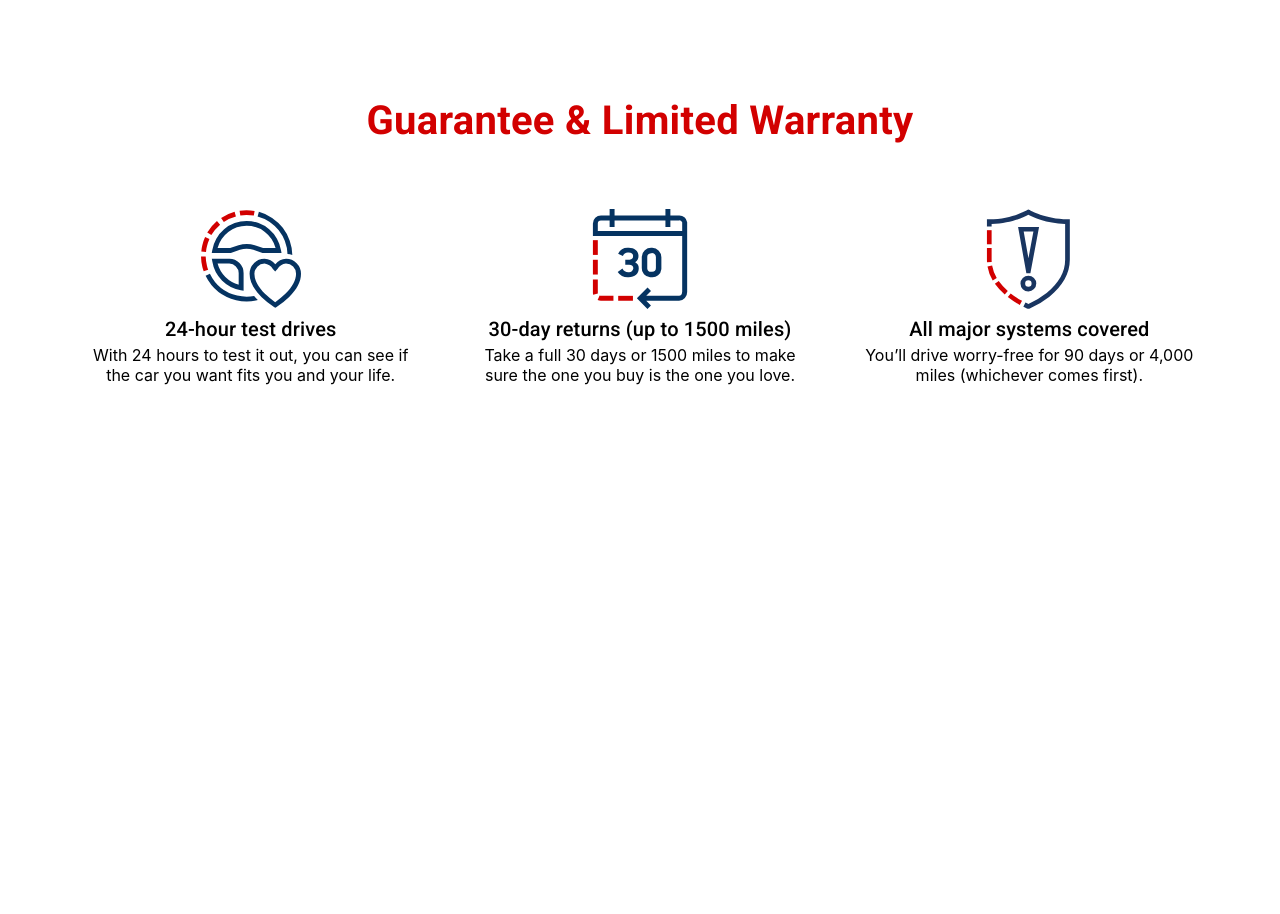
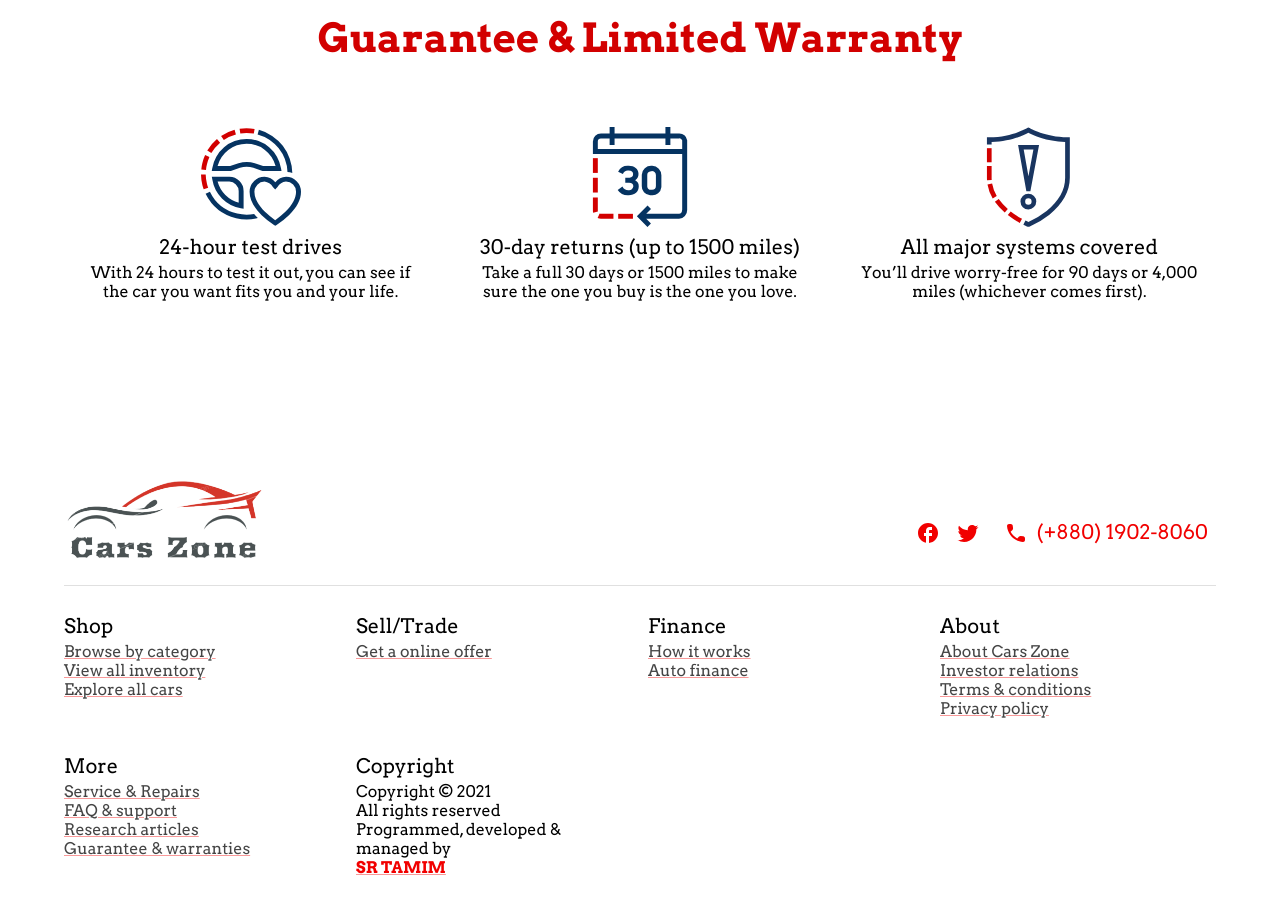
Before and after one commit to sr-tamim/cars-zone, a React (Create React App) app: page / in a window 1280 px wide. Shown: the part 700-1614 px from the top of the page. Before the commit the page ends 1199 px from the top, so only its background shows below. Built offline with nearby package versions, Linux system fonts and the light colour scheme; no server answers.

Commit message:
footer added & font changed

```diff
--- a/public/index.html
+++ b/public/index.html
@@ -9,9 +9,7 @@
   <meta name="description" content="Cars Zone - Made by SR TAMIM" />
   <link rel="apple-touch-icon" href="%PUBLIC_URL%/logo192.png" />
 
-  <!-- mui roboto font -->
-  <link rel="manifest" href="%PUBLIC_URL%/manifest.json" />
-  <link rel="stylesheet" href="https://fonts.googleapis.com/css?family=Roboto:300,400,500,700&display=swap" />
+
   <!-- mui font icons -->
   <link rel="stylesheet" href="https://fonts.googleapis.com/icon?family=Material+Icons" />
 
--- a/src/App.js
+++ b/src/App.js
@@ -12,12 +12,14 @@ import UserProfile from "./pages/UserProfile";
 import CarDetails from "./pages/CarDetails";
 import Page404 from "./pages/404";
 import Dashboard from "./pages/Dashboard";
+import Footer from "./components/Common/Footer/Footer";
 
 export const theme = createTheme({
   palette: {
-    primary: { main: "#f20000", dark: "#d20000", light: "#ff1a1a" }
+    primary: { main: "#f10000", dark: "#d20000", light: "#ff1a1a" }
   },
   typography: {
+    fontFamily: ['Arvo', 'BlinkMacSystemFont', '"Segoe UI"', 'Roboto', 'Oxygen', 'Ubuntu', 'Cantarell', '"Fira Sans"', '"Droid Sans"', '"Helvetica Neue"', 'sans-serif'].join(','),
     h4: {
       fontSize: '1.3rem',
       '@media (min-width:600px)': {
@@ -61,6 +63,7 @@ function App() {
                 <Route path="*"><Page404 /></Route>
               </Switch>
             </Box>
+            <Footer />
           </Box>
         </Router>
       </AuthContextProvider>
--- a/src/components/CarsSection/CarsSection.js
+++ b/src/components/CarsSection/CarsSection.js
@@ -1,4 +1,4 @@
-import { Grid } from '@mui/material';
+import { Grid, Typography } from '@mui/material';
 import { Box } from '@mui/system';
 import axios from 'axios';
 import React, { useEffect, useState } from 'react';
@@ -17,6 +17,7 @@ const CarsSection = ({ dataAmount }) => {
 
     return (!cars ? <LoadingSpinner style={{ padding: '100px 0' }} /> :
         <Box sx={{ maxWidth: 'xl', mx: 'auto', p: 2 }}>
+            <Typography variant="h4" align="center" color="primary" fontWeight="bold" mb={6}>Popular Cars</Typography>
             <Grid container rowSpacing={4} columnSpacing={{ xs: 1, sm: 2, md: 3, xl: 4 }}
                 sx={{ justifyContent: 'center' }}>
                 {
--- a/src/components/CarsSection/SingleCar/SingleCar.js
+++ b/src/components/CarsSection/SingleCar/SingleCar.js
@@ -50,7 +50,7 @@ const SingleCar = ({ carInfo }) => {
                     px: 2, pt: 12, pb: 3
                 }} >
                     <Box sx={{ display: 'flex', alignItems: 'center', justifyContent: 'space-between' }}>
-                        <Typography variant="h4"
+                        <Typography variant="h5"
                             sx={{ fontWeight: 'bold', textTransform: 'capitalize' }}
                         >{carName}</Typography>
                         <CarPrice>${price}</CarPrice>
--- /dev/null
+++ b/src/components/Common/Footer/Footer.js
@@ -0,0 +1,97 @@
+import { Container, Divider, Grid, Link, Typography } from '@mui/material';
+import { Box } from '@mui/system';
+import React from 'react';
+import { FacebookRounded, PhoneRounded, Twitter } from '@mui/icons-material';
+
+const Footer = () => {
+    return (
+        <Box component="footer">
+            <Container sx={{ my: 8 }}>
+                <Box sx={{
+                    display: 'flex', flexWrap: 'wrap', justifyContent: 'space-between'
+                }}>
+                    <Box component="img" src="/images/logo.png" sx={{ width: '200px' }} />
+                    <Box sx={{
+                        display: 'flex', alignItems: 'flex-end',
+                        my: 2, '&>a': {
+                            color: 'primary.main', fontSize: '20px', textDecoration: 'none', mx: 1,
+                            display: 'flex', alignItems: 'flex-end'
+                        }
+                    }}>
+                        <Box component='a' href="https://facebook.com/srtamim21">
+                            <FacebookRounded color="primary" />
+                        </Box>
+                        <Box component='a' href="https://twitter.com/TaMiM__tamim">
+                            <Twitter color="primary" />
+                        </Box>
+                        <Box component="a" href="tel:+88019028060">
+                            <PhoneRounded sx={{ mx: 1 }} />
+                            (+880) 1902-8060
+                        </Box>
+                    </Box>
+                </Box>
+                <Divider sx={{ my: 3 }} />
+
+                <Grid container rowSpacing={4} columnSpacing={2}>
+                    <Grid item xs={12} sm={4} md={3} xl={2} sx={{
+                        display: 'flex', flexDirection: 'column',
+                        '& > a': { color: '#000000bb' }
+                    }}>
+                        <Typography variant='h6'>Shop</Typography>
+                        <Link href="#">Browse by category</Link>
+                        <Link href="#">View all inventory</Link>
+                        <Link href="#">Explore all cars</Link>
+                    </Grid>
+                    <Grid item xs={12} sm={4} md={3} xl={2} sx={{
+                        display: 'flex', flexDirection: 'column',
+                        '& > a': { color: '#000000bb' }
+                    }}>
+                        <Typography variant='h6'>Sell/Trade</Typography>
+                        <Link href="#">Get a online offer</Link>
+                    </Grid>
+                    <Grid item xs={12} sm={4} md={3} xl={2} sx={{
+                        display: 'flex', flexDirection: 'column',
+                        '& > a': { color: '#000000bb' }
+                    }}>
+                        <Typography variant='h6'>Finance</Typography>
+                        <Link href="#">How it works</Link>
+                        <Link href="#">Auto finance</Link>
+                    </Grid>
+                    <Grid item xs={12} sm={4} md={3} xl={2} sx={{
+                        display: 'flex', flexDirection: 'column',
+                        '& > a': { color: '#000000bb' }
+                    }}>
+                        <Typography variant='h6'>About</Typography>
+                        <Link href="#">About Cars Zone</Link>
+                        <Link href="#">Investor relations</Link>
+                        <Link href="#">Terms & conditions</Link>
+                        <Link href="#">Privacy policy</Link>
+                    </Grid>
+                    <Grid item xs={12} sm={4} md={3} xl={2} sx={{
+                        display: 'flex', flexDirection: 'column',
+                        '& > a': { color: '#000000bb' }
+                    }}>
+                        <Typography variant='h6'>More</Typography>
+                        <Link href="#">Service & Repairs</Link>
+                        <Link href="#">FAQ & support</Link>
+                        <Link href="#">Research articles</Link>
+                        <Link href="#">Guarantee & warranties</Link>
+                    </Grid>
+                    <Grid item xs={12} sm={4} md={3} xl={2} sx={{
+                        display: 'flex', flexDirection: 'column'
+                    }}>
+                        <Typography variant='h6'>Copyright</Typography>
+                        <Typography variant="p">
+                            Copyright © 2021 <br />
+                            All rights reserved <br />
+                            Programmed, developed & managed by <br />
+                            <Link href="https://linkedin.com/in/srtamim" color="primary" fontWeight="bold" target="_blank">SR TAMIM</Link>
+                        </Typography>
+                    </Grid>
+                </Grid>
+            </Container>
+        </Box>
+    );
+};
+
+export default Footer;
--- a/src/components/Common/LoadingSpinner/LoadingSpinner.js
+++ b/src/components/Common/LoadingSpinner/LoadingSpinner.js
@@ -5,7 +5,7 @@ const LoadingSpinner = ({ style, width, height }) => {
     return (
         <Box sx={style}>
             <Box sx={{ textAlign: "center" }}>
-                <Box component="img" src="/images/loading-spinner.svg" sx={{ width: width || '100px', height: height || '100px' }} />
+                <Box component="img" src="/images/loading-spinner.svg" sx={{ width: width || '90px', height: height || '90px' }} />
             </Box>
         </Box>
     );
--- a/src/index.css
+++ b/src/index.css
@@ -1,3 +1,5 @@
+@import url('https://fonts.googleapis.com/css2?family=Arvo:wght@400;700&display=swap');
+
 body {
   margin: 0;
   font-family: -apple-system, BlinkMacSystemFont, 'Segoe UI', 'Roboto', 'Oxygen',
@@ -15,4 +17,7 @@ code {
 * {
   box-sizing: border-box;
   -webkit-tap-highlight-color: transparent;
+  font-family: 'Arvo',-apple-system, BlinkMacSystemFont, 'Segoe UI', 'Roboto', 'Oxygen',
+  'Ubuntu', 'Cantarell', 'Fira Sans', 'Droid Sans', 'Helvetica Neue',
+  sans-serif;
 }
--- a/src/pages/Home.js
+++ b/src/pages/Home.js
@@ -1,4 +1,4 @@
-import { Button, Typography } from '@mui/material';
+import { Button } from '@mui/material';
 import { Box } from '@mui/system';
 import React from 'react';
 import { NavLink } from 'react-router-dom';
@@ -8,9 +8,6 @@ import GuaranteeSection from '../components/Homepage/GuaranteeSection';
 const Home = () => {
     return (
         <div>
-            <Typography variant="h2">
-                This is homepage
-            </Typography>
             <section>
                 <CarsSection dataAmount={6} />
                 <Box sx={{ textAlign: 'center', my: 6 }}>
```
